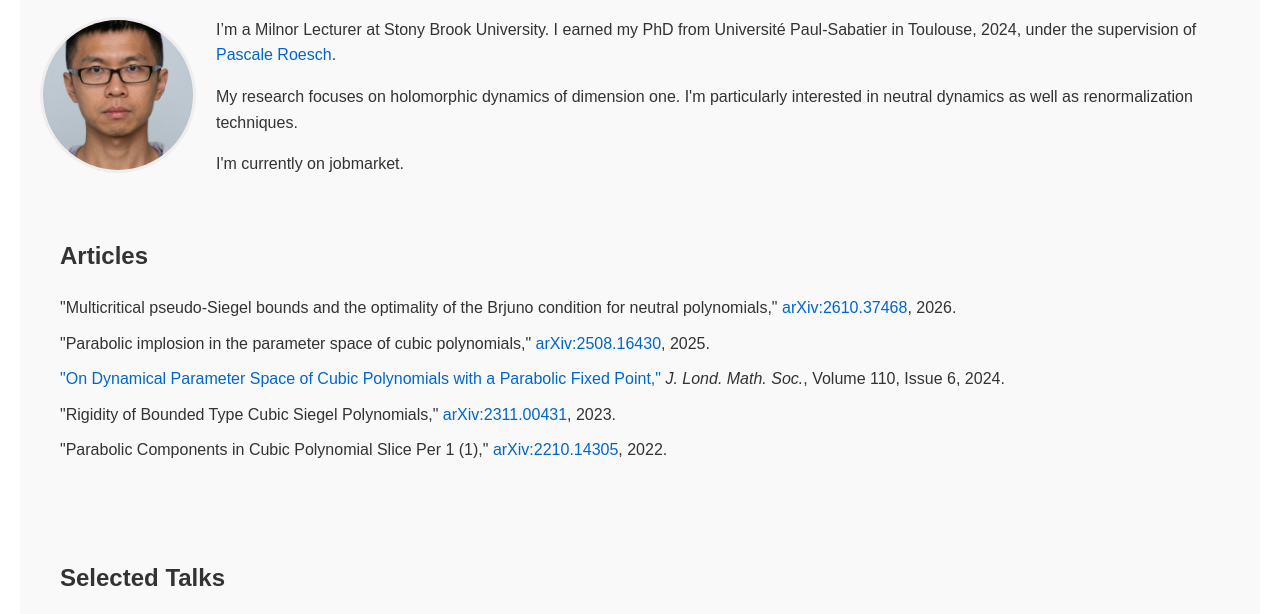
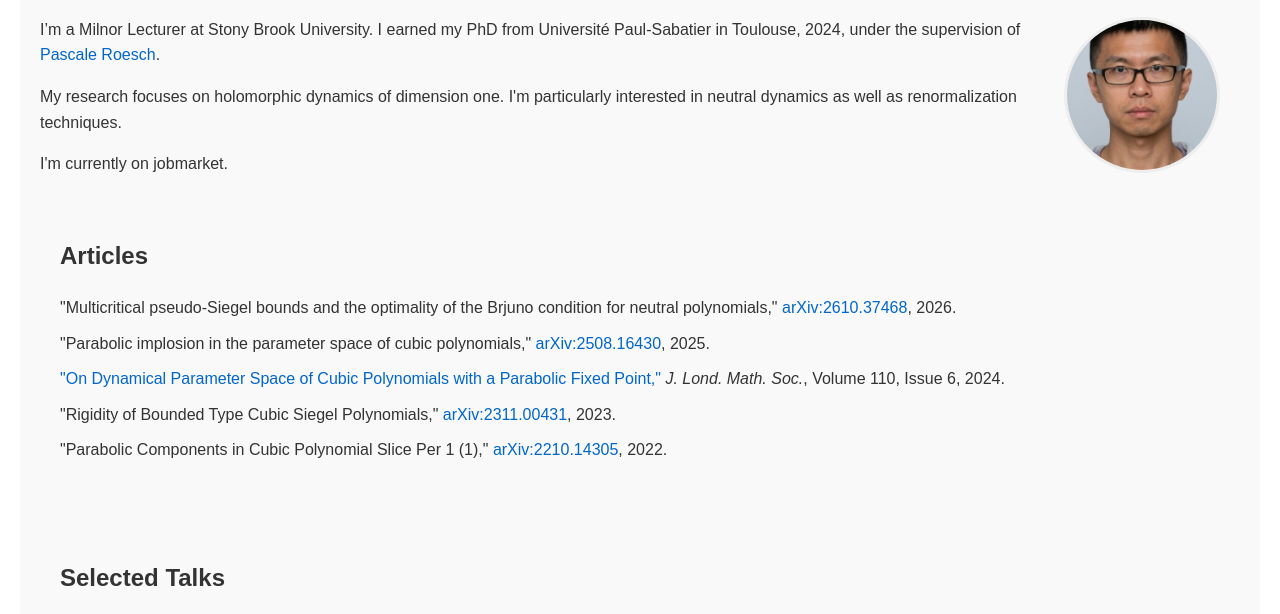
Before and after one commit to RunzeZhangMATH/RunzeZhangMATH.github.io, a plain HTML site: page index.html in a window 1280 px wide. Shown: the part 167-781 px from the top of the page. Drawn offline with Linux system fonts and the light colour scheme.

Commit message:
Update index.html

```diff
--- a/index.html
+++ b/index.html
@@ -59,9 +59,9 @@
             .profile-photo {
             width: 150px;           /* 照片宽度 */
             height: 150px;          /* 照片高度 */
-            border-radius: 50%;     /* 将照片变成圆形 */
+            border-radius: 80%;     /* 将照片变成圆形 */
             object-fit: cover;      /* 保证照片不变形 */
-            float: left;            /* 照片靠左浮动 */
+            float: right;            /* 照片靠左浮动 */
             margin-right: 20px;     /* 与右侧文字保持距离 */
             margin-bottom: 10px;    /* 底部留白 */
             border: 3px solid #eee; /* 加一圈很浅的边框更好看 */
```
